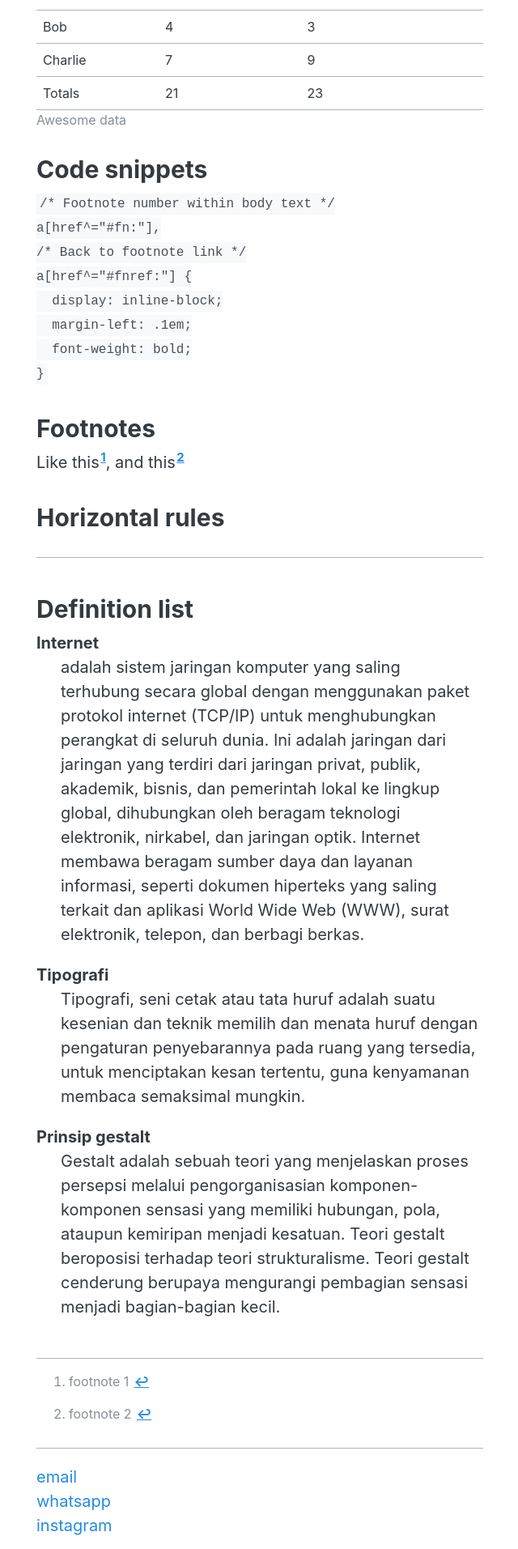
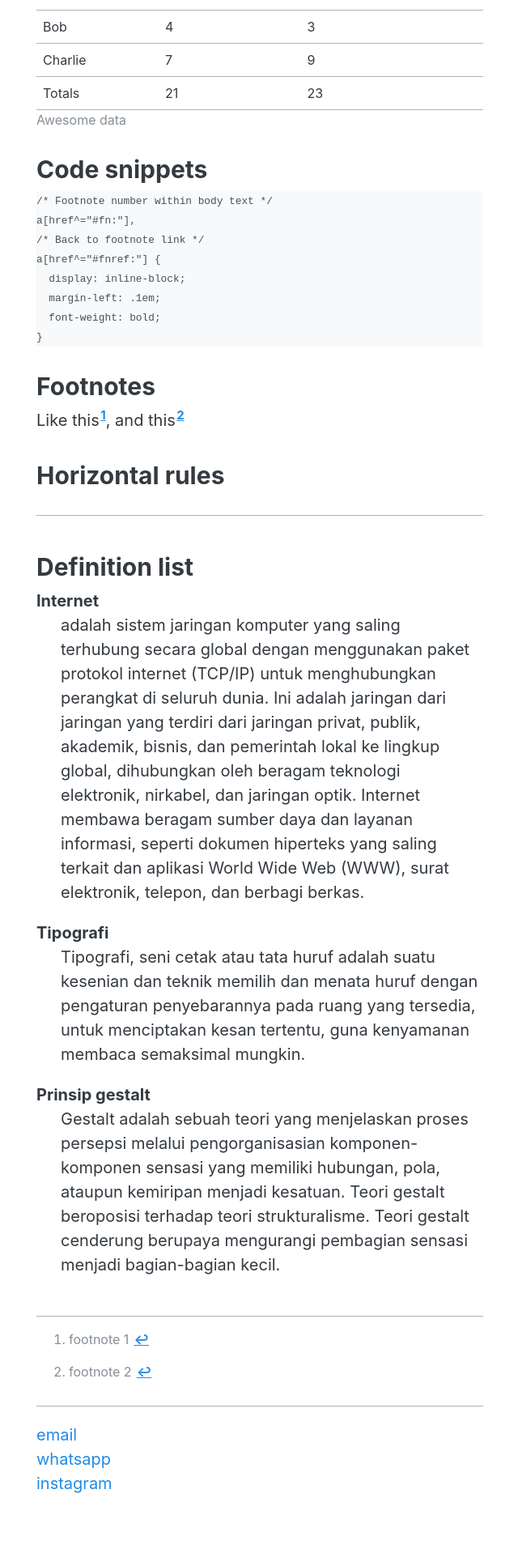
Before and after one commit to mhmdilfaj/mhmdilfaj.github.io, a Jekyll site: the page built from _posts/2022-04-21-sample-post.md, in a window 1280 px wide. Shown: the part 3444-5357 px from the top of the page at 81% size, without its empty margins (319-959 px from the left). Built offline with Jekyll 4.4.1, drawn with Linux system fonts in a browser that asks for light colours; after the commit the page ends 5321 px from its top, so only the background shows below that.

Commit message:
Update stylesheet.css

```diff
--- a/assets/stylesheet.css
+++ b/assets/stylesheet.css
@@ -194,16 +194,12 @@ pre {
   display: block;
   margin-top: 0;
   overflow: auto;
-}
-
-code {
   font-size: 80%;
   color: var(--gray-700);
   background-color: var(--gray-000);
 }
 
-pre code {
-  padding: .25em;
+code {
   font-size: 80%;
   color: var(--gray-700);
   background-color: var(--gray-000);
```
